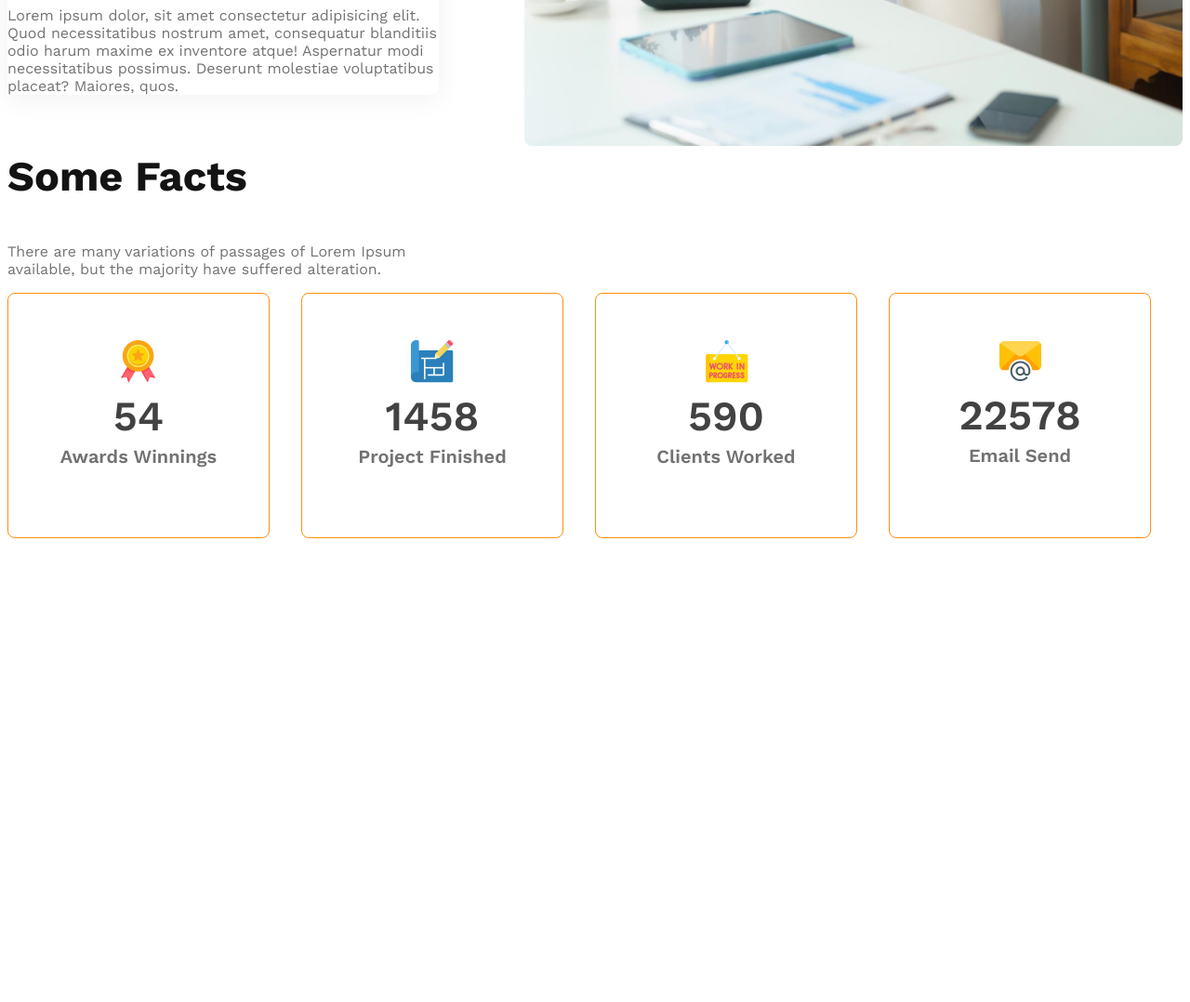
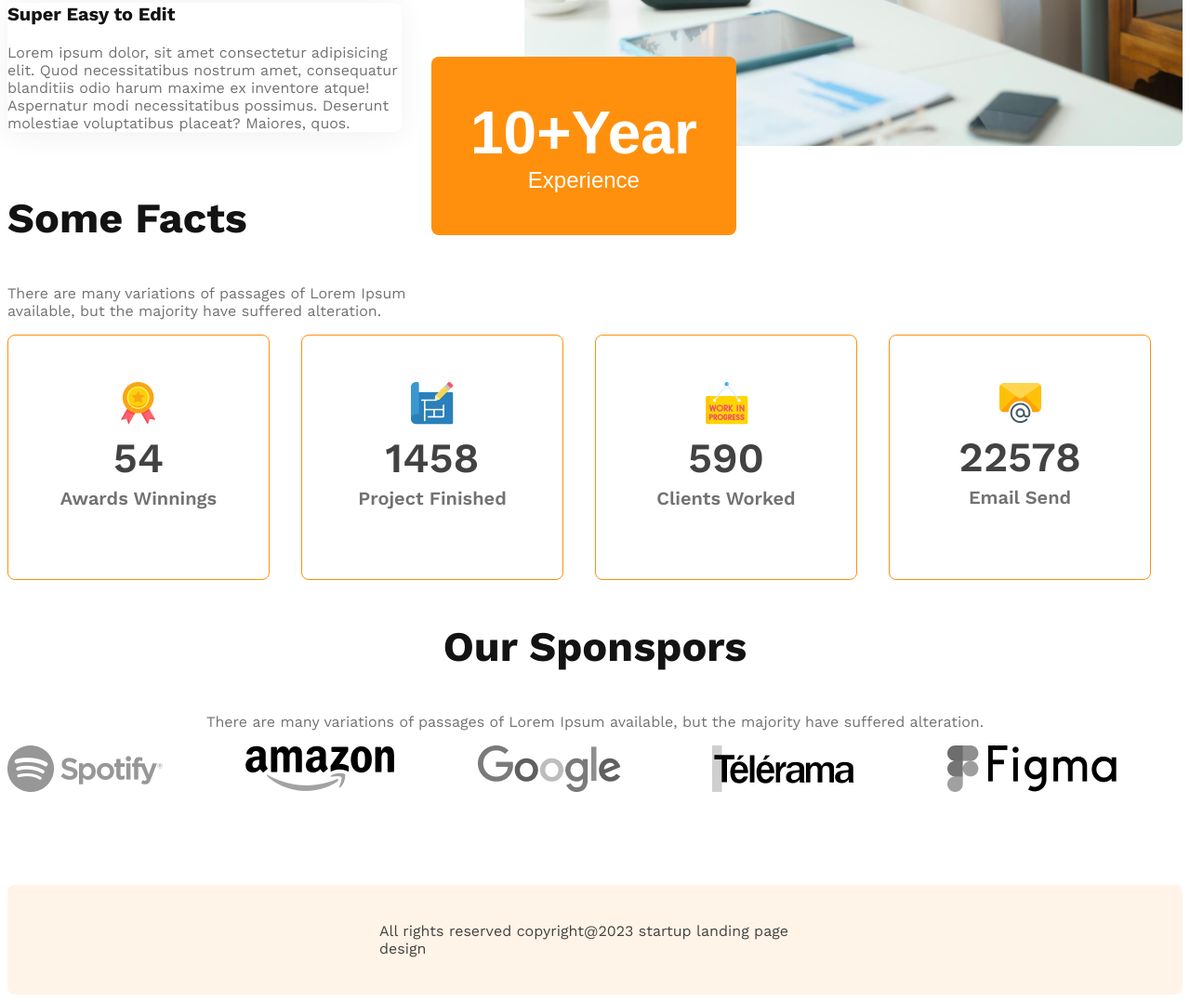
Before and after one commit to sajol-01/g3-architects-res-website, a plain HTML site: page index.html in a window 1280 px wide. Shown: the part 2572-3650 px from the top of the page at 93% size. Before the commit the page ends 3159 px from the top, so only its background shows below. Drawn offline with nearby package versions, Linux system fonts and the light colour scheme.

Commit message:
complete

```diff
--- a/index.html
+++ b/index.html
@@ -108,7 +108,14 @@
             </div>
           </div>
         </div>
-        <div class="section-image"><img src="images/architect.png" alt="architect image"></div>
+        <div class="section-image"><img src="images/architect.png" alt="architect image">
+        <button id="experience-badge" class="header-btn">
+          <span id="experience-year">10+Year</span>
+          <br>
+          <span id="experiece-name">Experience</span>
+
+        </button>
+      </div>
       </section>
       <!-- Some Facts -->
        <section class="some-facts">
@@ -139,7 +146,23 @@
           </div>
         </div>
        </section>
+       <!-- SPONSORS -->
+       <section class="our-sponsors">
+        <div class="sponsor">
+          <h3 class="sponsor-title dark-1">Our Sponspors</h3>
+          <p class="sponsor-description dark-3">There are many variations of passages of Lorem Ipsum available, but the majority have suffered alteration.</p>
+        </div>
+        <div class="sponsor-img">
+          <img src="images/sponsors/spotify.png" alt="">
+          <img src="images/sponsors/amazon.png" alt="">
+          <img src="images/sponsors/google.png" alt="">
+          <img src="images/sponsors/telerama.png" alt="">
+          <img src="images/sponsors/figma.png" alt="">
+        </div>
+       </section>
     </main>
-    <footer></footer>
+    <footer>
+      <p class="footer-title dark-2">All rights reserved copyright@2023 startup landing page design</p>
+    </footer>
   </body>
 </html>
--- a/styles/style.css
+++ b/styles/style.css
@@ -129,12 +129,12 @@ main {
   padding: 10px;
   margin-bottom: 50px;
 }
-/* responsive of main */
+/* responsive of main || small device*/
 @media screen and (max-width: 576px) {
   .team {
     flex-direction: column;
   }
-  .img-container {
+  .img-container{
     grid-template-columns: repeat(1, 1fr);
     width: 100%;
     margin-left: 50px;
@@ -146,23 +146,28 @@ main {
 }
 /* medium device */
 @media screen and (min-width: 576px) and (max-width: 992px) {
-  .team {
+  .team,
+  .fact-cards {
     flex-direction: column;
   }
   .features {
     margin-left: 50px;
   }
+
 }
 /* Section you will enjoy */
 .enjoy-feature {
   max-width: 1440px;
   margin: 0 auto;
   display: flex;
+  gap:  40px;
 }
 .enjoy-feature-title {
   font-size: 45px;
   font-weight: 700;
   max-width: 450px;
+  border-left: 5px solid rgb(255, 144, 14);
+  padding: 20px;
 }
 .enjoy-feature-description {
   font-size: 16px;
@@ -229,7 +234,18 @@ main {
   font-size: 16px;
   font-weight: 400;
 }
-
+#experience-badge{
+  padding: 45px 42px;
+  margin-left: -100px;
+  margin-top: -100px;
+}
+#experience-year{
+  font-size: 4rem;
+}
+#experiece-name{
+  font-size: 1.5rem;
+  font-weight: 500;
+}
 .section-image {
   padding: 0px 0px 200px 92px;
  height: 500px;
@@ -239,6 +255,7 @@ main {
 .some-facts{
   max-width: 1440px;
   margin: 0 auto;
+  margin-top: 50px;
 }
 .fact-title{
   font-size: 45px;
@@ -288,3 +305,50 @@ font-weight: 600;
 margin-top: 5px;
 margin-bottom: 5px;
 }
+/* SPONSORS */
+.sponsor-title{
+  font-size: 45px;
+font-weight: 700;
+}
+.sponsor-description{
+  font-size: 16px;
+font-weight: 400;
+}
+.sponsor{
+  text-align: center;
+  align-items: center;
+}
+
+.our-sponsors{
+  max-width: 1440px;
+  margin: 0 auto;
+  margin-bottom: 100px;
+
+}
+.sponsor-img{
+  display: grid;
+  grid-template-columns: repeat(5,1fr);
+}
+.sponsor-img img{
+  filter: grayscale(100%);
+}
+@media screen and (max-width: 576px){
+  .sponsor-img,
+  .fact-cards{
+    grid-template-columns: repeat(1,1fr);
+    gap: 50px;
+justify-items: center;
+justify-content: center;
+  }
+}
+/* FOOTER */
+.footer-title{
+  font-size: 1rem;
+  font-weight: 400;
+  border-radius: 8px;
+
+background: rgb(255, 244, 231);
+max-width: 650px;
+  margin: 0 auto;
+  padding: 40px 400px;
+}
```
